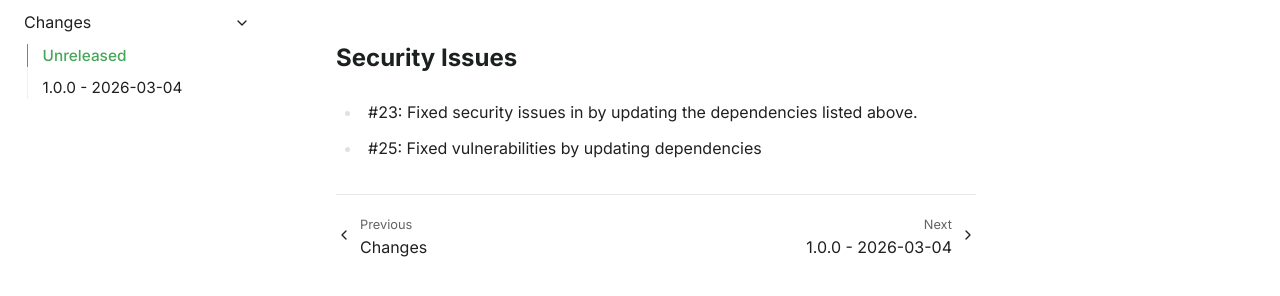
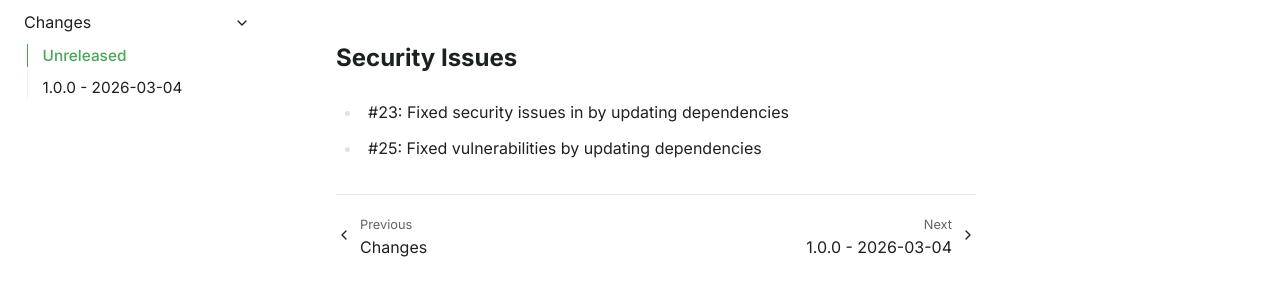
Before and after one commit to exasol/test-db-builder-python, a Sphinx documentation site: the page built from doc/changes/unreleased.md, in a window 1280 px wide. Shown: the part 214-510 px from the top of the page. Built offline with Sphinx 7.4.7, drawn with Linux system fonts in a browser that asks for light colours.

```diff
--- a/doc/changes/unreleased.md
+++ b/doc/changes/unreleased.md
@@ -4,5 +4,5 @@
 
 ## Security Issues
 
-* #23: Fixed security issues in by updating the dependencies listed above.
+* #23: Fixed security issues in by updating dependencies
 * #25: Fixed vulnerabilities by updating dependencies
```
Also changed, not shown: 2 other files.
